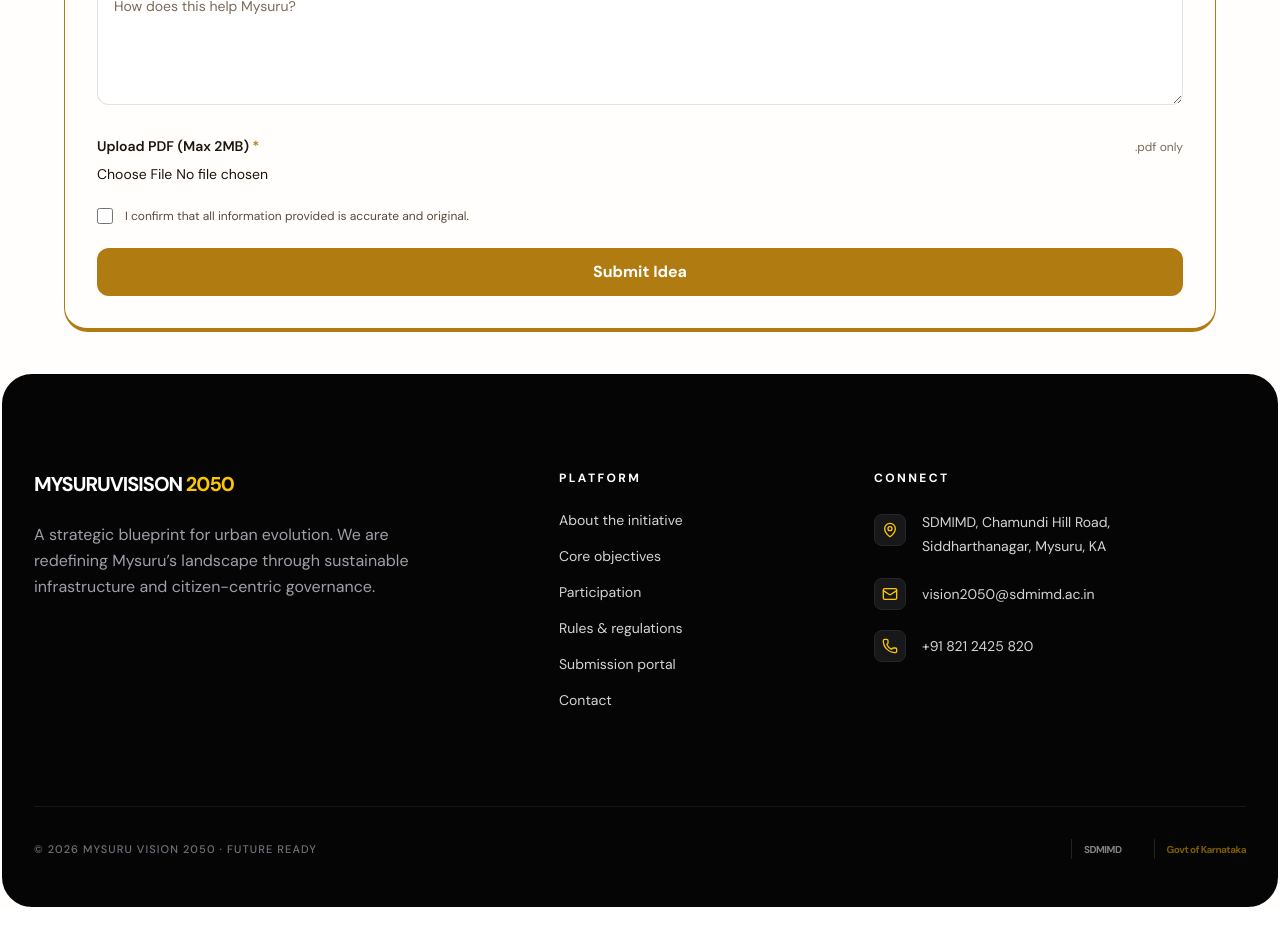
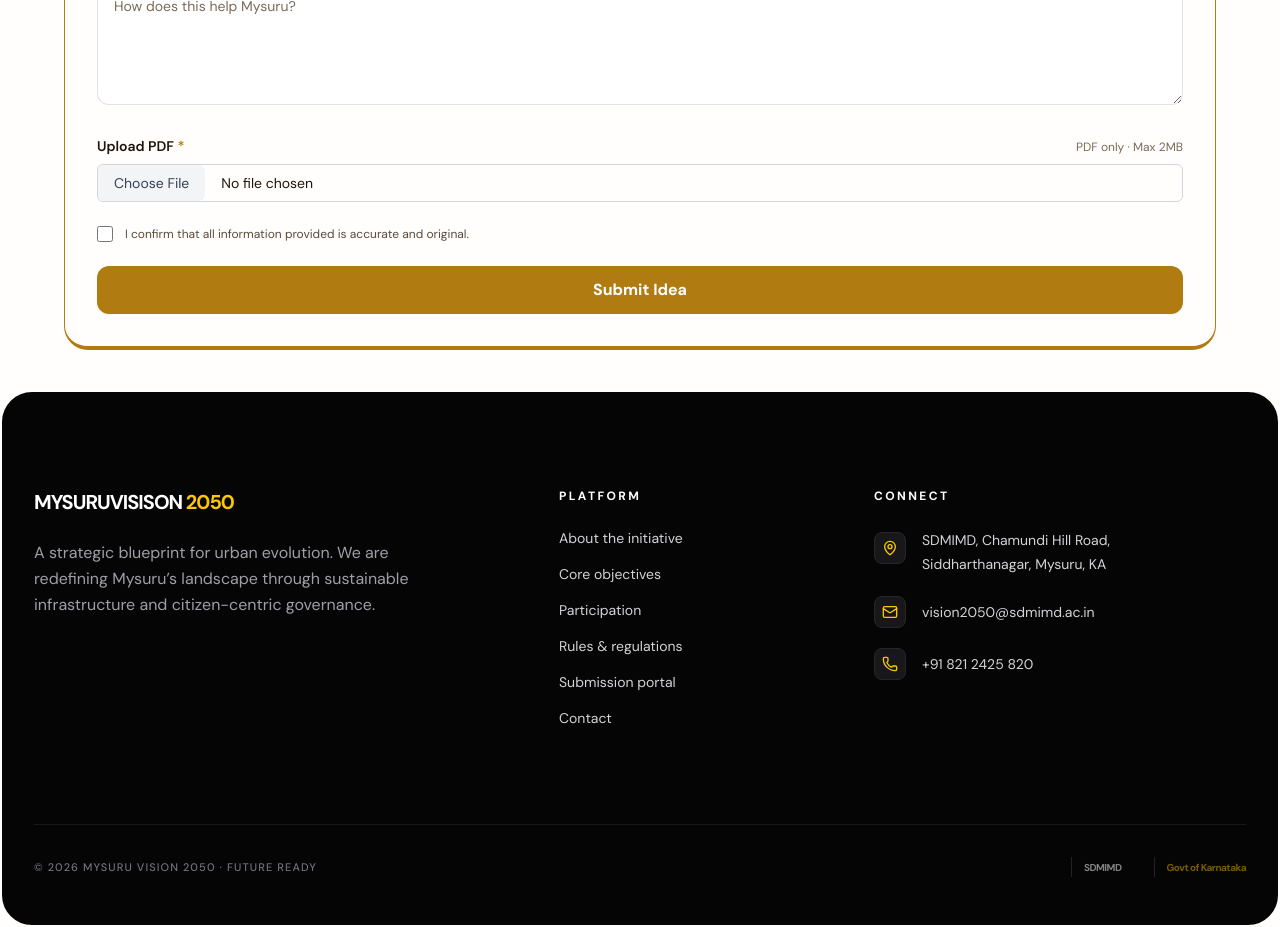
Before and after one commit to bvvivek6/VisionMysuru-2050, a React (Vite) app in the folder client/: page /submit in a window 1280 px wide. Shown: the part 1820-2747 px from the top of the page. Built offline with nearby package versions, Linux system fonts and the light colour scheme; a web font is replaced by a local one.

Commit message:
minor ui enhancements

```diff
--- a/client/src/Components/Submission/forms/SharedSections.jsx
+++ b/client/src/Components/Submission/forms/SharedSections.jsx
@@ -3,6 +3,7 @@ import { FiCheckCircle, FiTrash, FiPlus } from "react-icons/fi";
 import { Field, TextInput, TextArea, Select } from "./FormUI";
 import { TOPIC_OPTIONS } from "../../../constants/content";
 import { toast } from "react-hot-toast";
+
 export const StatusMessage = ({ status }) => {
   if (!status.message) return null;
   return (
@@ -121,12 +122,25 @@ export const ProjectDetails = ({ form, set, onPickPdf }) => (
       />
     </Field>
 
-    <Field label="Upload PDF (Max 2MB)" required hint=".pdf only">
+    <Field
+      label="Upload PDF"
+      required
+      hint="PDF only · Max 2MB"
+      className="space-y-2"
+    >
       <input
         type="file"
-        accept=".pdf"
+        accept="application/pdf"
         onChange={onPickPdf}
-        className="text-sm block w-full"
+        className="
+      block w-full text-sm
+      file:mr-4 file:py-2 file:px-4
+      file:rounded-md file:border-0
+      file:bg-gray-100 file:text-gray-700
+      hover:file:bg-gray-200
+      border border-gray-300 rounded-md
+      focus:outline-none focus:ring-2 focus:ring-gray-400
+    "
       />
     </Field>
 
```
Also changed, not shown: 1 other file (tests, documents, lock files or other folders).
